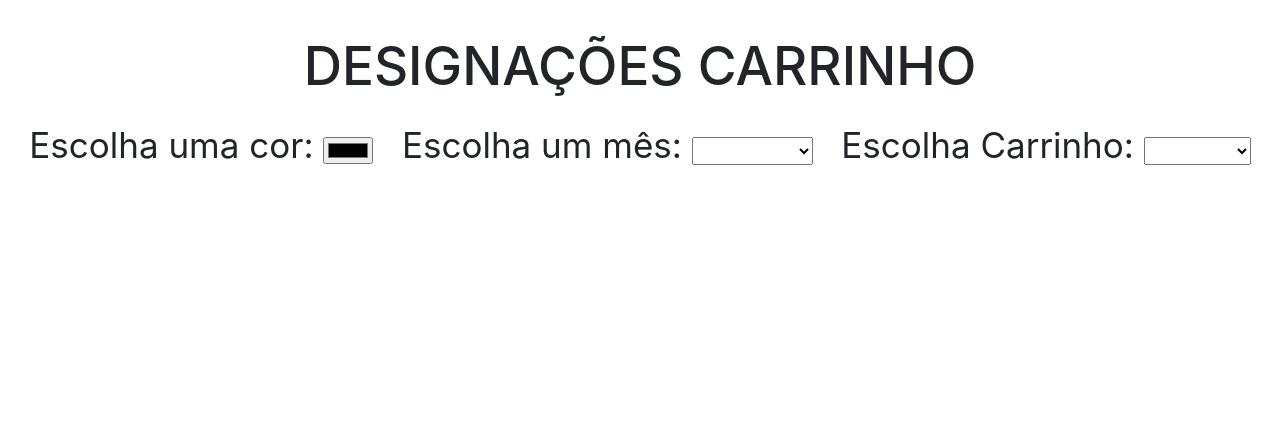
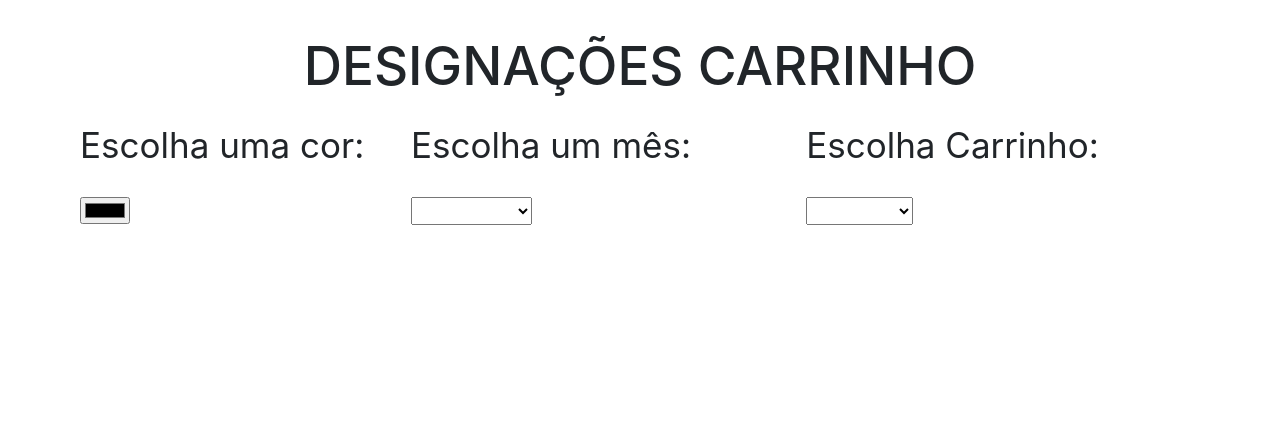
Before and after one commit to David-Alves-Santos/testemunho_publico, a Flask app: page /resultados in a window 1280 px wide. Shown: the top 424 px of the page. Run offline with Flask 3, Linux system fonts and the light colour scheme; some libraries are stand-ins or nearby versions.

Commit message:
Largura pagina

```diff
--- a/static/css/style.css
+++ b/static/css/style.css
@@ -1,5 +1,5 @@
 body{
-    width: 100%;
+    width: 1150px;
     height: 1223px;
     margin: 0 auto;
 }
@@ -54,7 +54,7 @@
 
 .tabela{
     background-color: #f5f5f5;;
-    width: 539px;
+    width: 550px;
     border: solid 1px rgb(201, 201, 201);
 }
 
```
